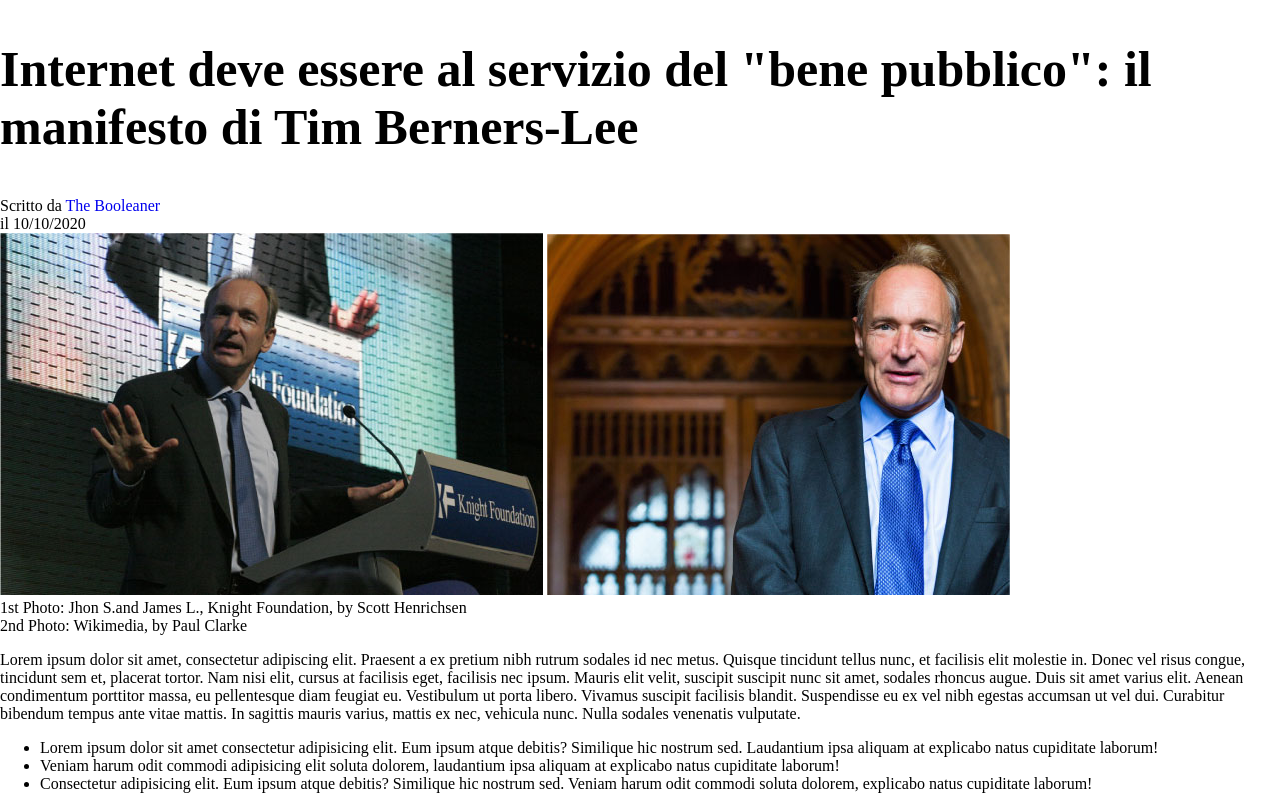
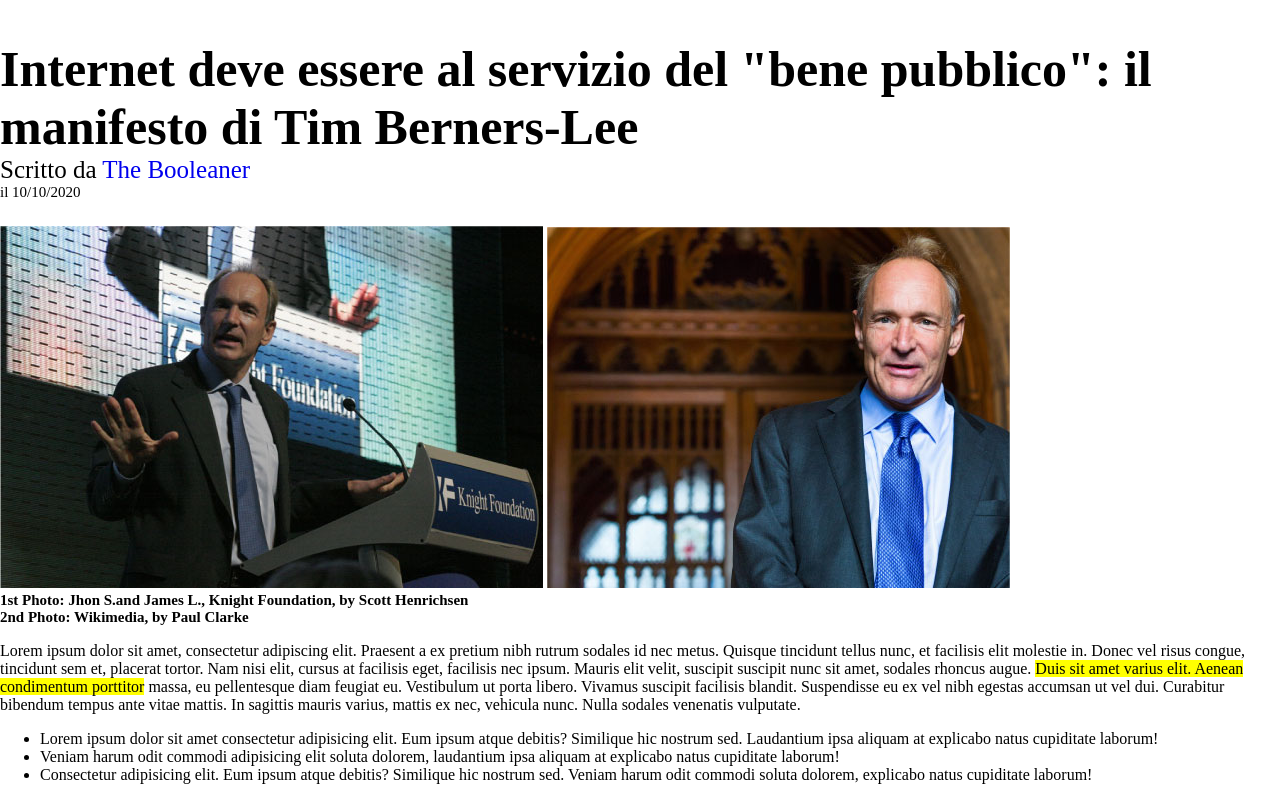
Before and after one commit to Vegadrone/html-css-booleaner, a plain HTML site: page index.html in a window 1280 px wide. Shown: the part 182-991 px from the top of the page. Drawn offline with Linux system fonts and the light colour scheme.

Commit message:
Sezioni committate prima complete

```diff
--- a/css/style.css
+++ b/css/style.css
@@ -27,6 +27,19 @@ header{
 h1{
     font-weight:bold;
     font-size: 50px;
+    margin-bottom: 0px;
+}
+
+#credits {
+    font-size: 25px;
+}
+
+#data{
+    font-size: 15px;
+}
+
+.timPh{
+    padding-top: 25px;
 }
 
 #linkBooleaner{
@@ -36,3 +49,12 @@ h1{
 #linkBooleaner:hover{
     text-decoration: underline;
 }
+
+.phDescriptions{
+    font-size: 15px;
+    font-weight: bold;
+}
+
+.highlighter{
+    background-color: yellow;
+}
--- a/index.html
+++ b/index.html
@@ -16,12 +16,12 @@
 <!-- Sezione Titolo + Foto -->
         <section>
             <h1>Internet deve essere al servizio del "bene pubblico": il manifesto di Tim Berners-Lee</h1>
-            <div>Scritto da <a href="https://www.google.it/webhp?hl=it&tab=ww" target="_blank" id="linkBooleaner">The Booleaner</a></div>
-            <div>il 10/10/2020</div>
-            <img src="./img/tim-1.jpg" alt="Photo1: Jhon S.and James L., Knight Foundation, by Scott Henrichsen">
-            <img src="./img/tim-2.jpg" alt="Photo2: Wikimedia, by Paul Clarke">
-            <div>1st Photo: Jhon S.and James L., Knight Foundation, by Scott Henrichsen</div>
-            <div>2nd Photo: Wikimedia, by Paul Clarke</div>
+            <div id="credits">Scritto da <a href="https://www.google.it/webhp?hl=it&tab=ww" target="_blank" id="linkBooleaner">The Booleaner</a></div>
+            <div id="data">il 10/10/2020</div>
+            <img class="timPh" src="./img/tim-1.jpg" alt="Photo1: Jhon S.and James L., Knight Foundation, by Scott Henrichsen">
+            <img class="timPh" src="./img/tim-2.jpg" alt="Photo2: Wikimedia, by Paul Clarke">
+            <div class="phDescriptions">1st Photo: Jhon S.and James L., Knight Foundation, by Scott Henrichsen</div>
+            <div class="phDescriptions">2nd Photo: Wikimedia, by Paul Clarke</div>
         </section>
 
 <!-- Sezione Paragrafo + UL -->
@@ -29,7 +29,7 @@
             <p>Lorem ipsum dolor sit amet, consectetur adipiscing elit. Praesent a ex pretium nibh rutrum sodales id nec metus. Quisque
             tincidunt tellus nunc, et facilisis elit molestie in. Donec vel risus congue, tincidunt sem et, placerat tortor. Nam
             nisi elit, cursus at facilisis eget, facilisis nec ipsum. Mauris elit velit, suscipit suscipit nunc sit amet, sodales
-            rhoncus augue. <span class="highligther">Duis sit amet varius elit. Aenean condimentum porttitor</span> massa, eu pellentesque diam feugiat eu.
+            rhoncus augue. <span class="highlighter">Duis sit amet varius elit. Aenean condimentum porttitor</span> massa, eu pellentesque diam feugiat eu.
             Vestibulum ut porta libero. Vivamus suscipit facilisis blandit. Suspendisse eu ex vel nibh egestas accumsan ut vel dui.
             Curabitur bibendum tempus ante vitae mattis. In sagittis mauris varius, mattis ex nec, vehicula nunc. Nulla sodales
             venenatis vulputate.</p>
```
